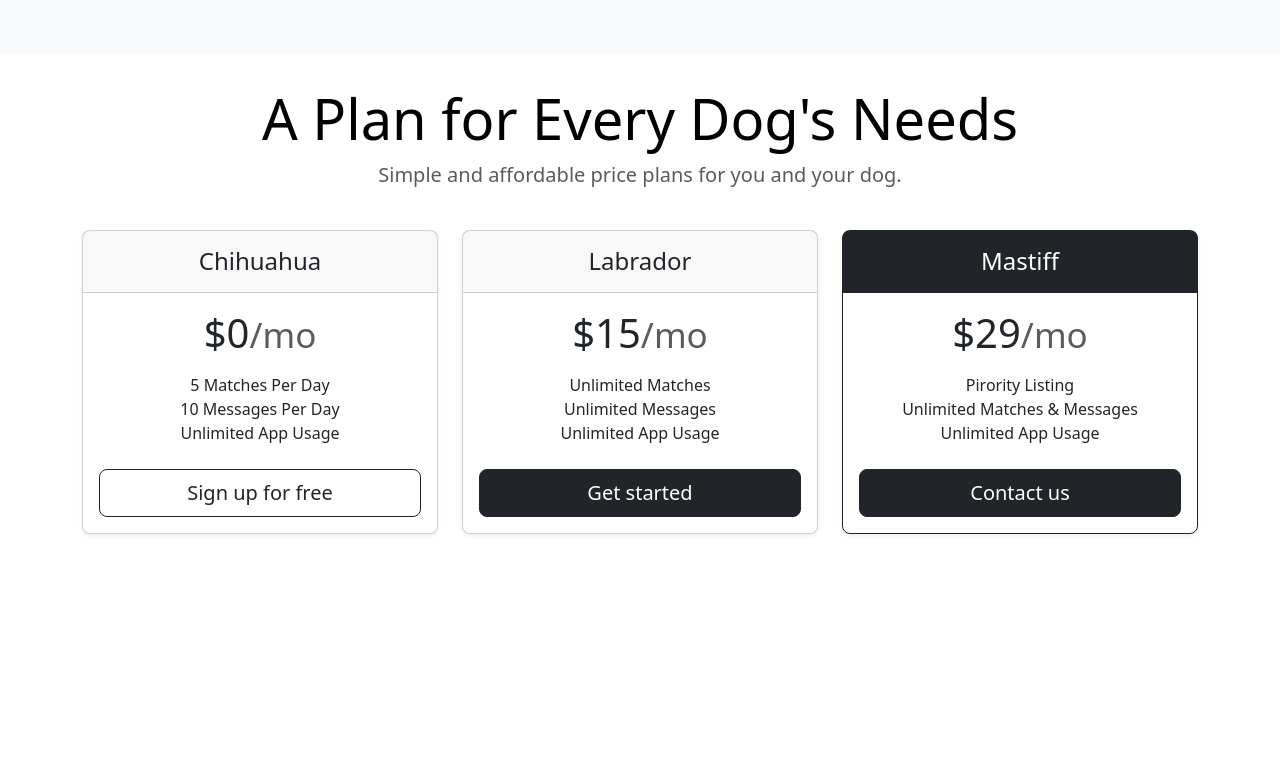
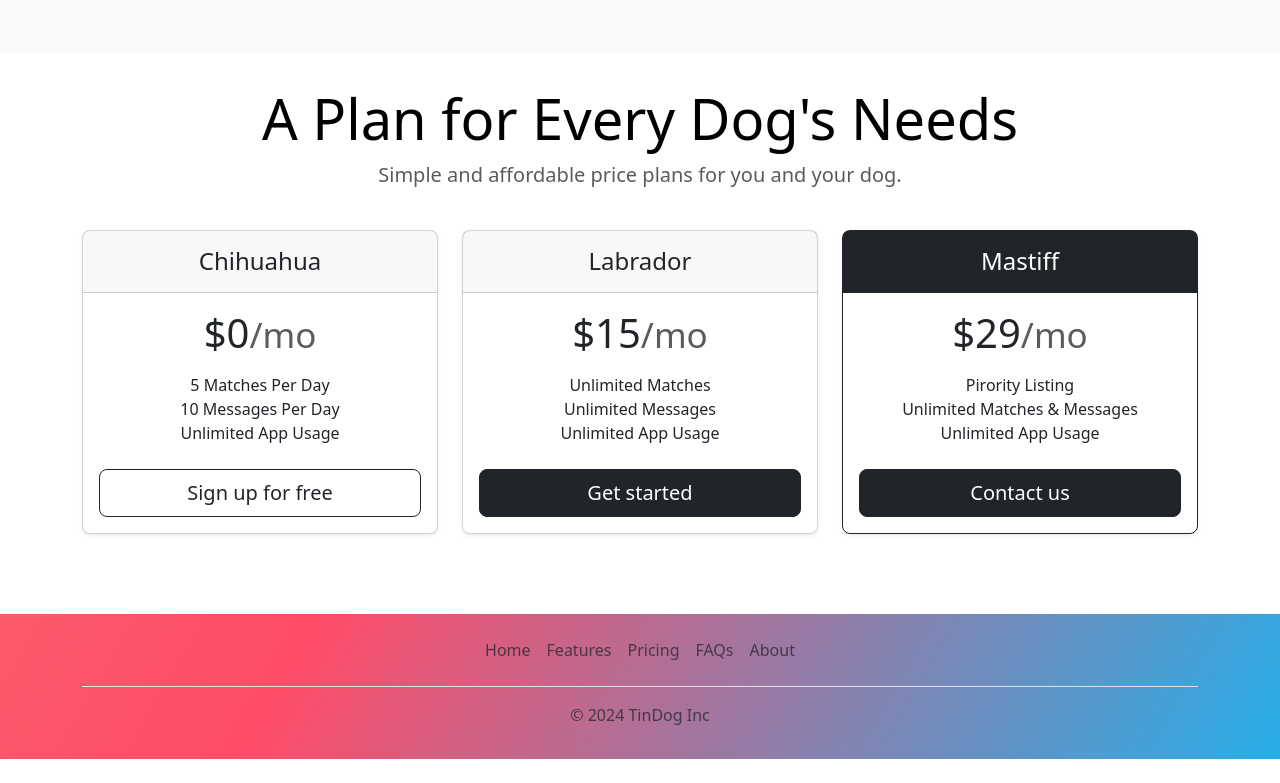
Before and after one commit to GurditLubana/DogsTinder, a plain HTML site: page index.html in a window 1280 px wide. Shown: the part 1431-2214 px from the top of the page. Before the commit the page ends 2021 px from the top, so only its background shows below. Drawn offline with nearby package versions, Linux system fonts and the light colour scheme.

Commit message:
Implemented Footer

```diff
--- a/index.html
+++ b/index.html
@@ -192,8 +192,19 @@
 
   </section>
   <!-- Footer -->
-  <section id="footer">
-
+  <section id="footer" class="gradient-background">
+    <div class="container">
+      <footer class="py-3 my-4">
+        <ul class="nav justify-content-center border-bottom pb-3 mb-3">
+          <li class="nav-item"><a href="#" class="nav-link px-2 text-body-secondary">Home</a></li>
+          <li class="nav-item"><a href="#" class="nav-link px-2 text-body-secondary">Features</a></li>
+          <li class="nav-item"><a href="#" class="nav-link px-2 text-body-secondary">Pricing</a></li>
+          <li class="nav-item"><a href="#" class="nav-link px-2 text-body-secondary">FAQs</a></li>
+          <li class="nav-item"><a href="#" class="nav-link px-2 text-body-secondary">About</a></li>
+        </ul>
+        <p class="text-center text-body-secondary">© 2024 TinDog Inc</p>
+      </footer>
+    </div>
   </section>
   <script src="https://cdn.jsdelivr.net/npm/bootstrap@5.3.3/dist/js/bootstrap.bundle.min.js"
     integrity="sha384-YvpcrYf0tY3lHB60NNkmXc5s9fDVZLESaAA55NDzOxhy9GkcIdslK1eN7N6jIeHz"
```
